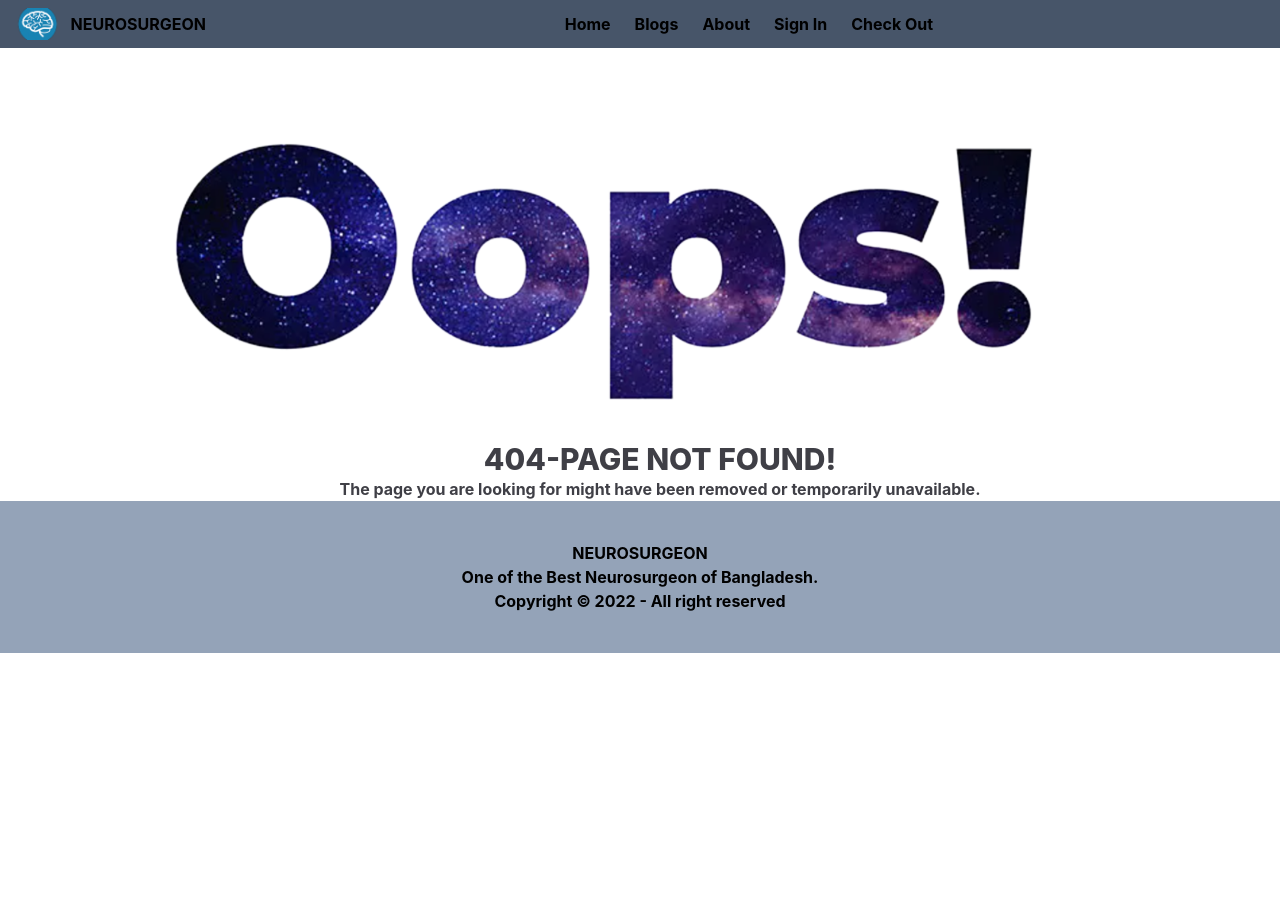
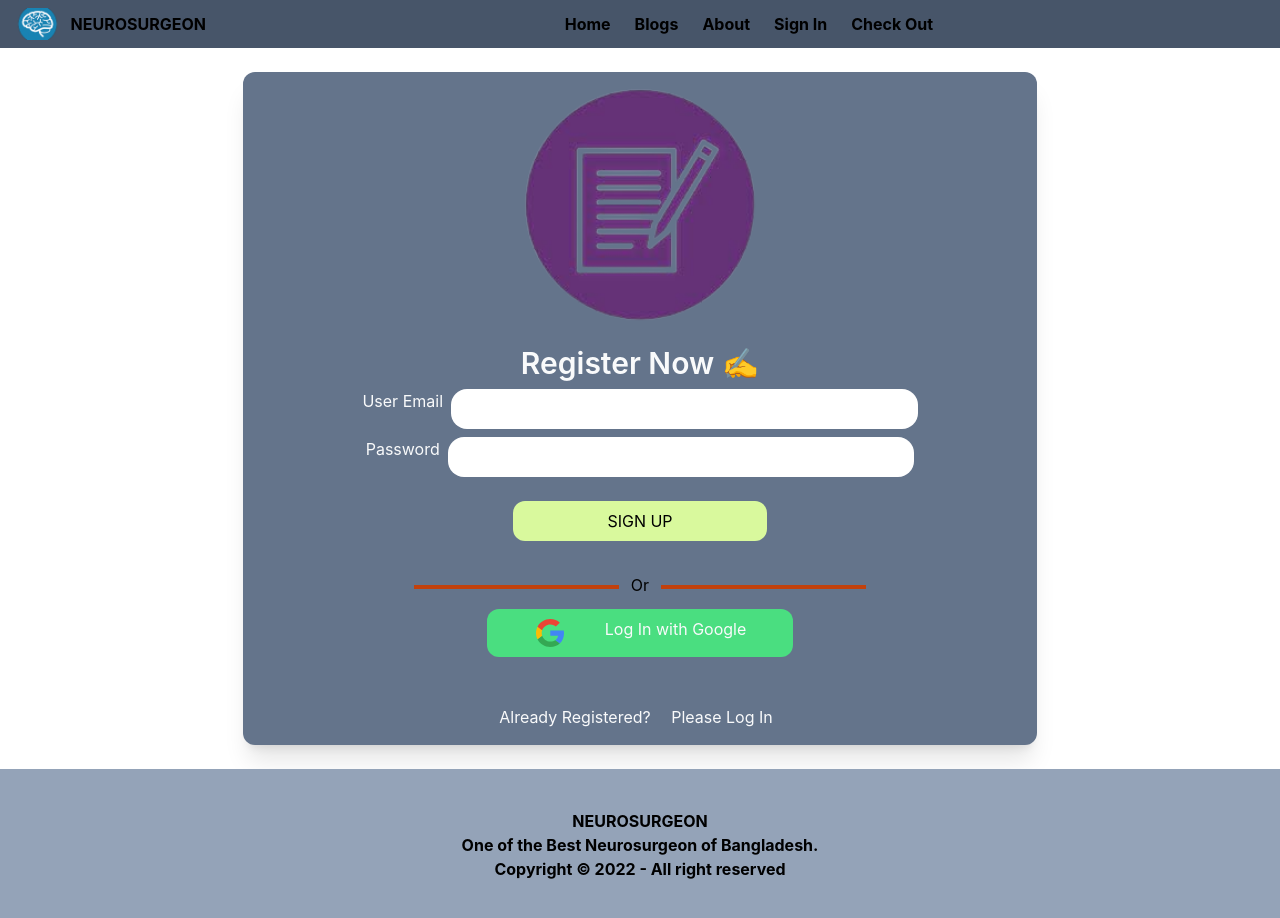
Before and after one commit to mb-tousif/NEUROSURGEON, a React (Create React App) app: page /register in a window 1280 px wide. Shown: the top 918 px of the page. Before the commit the page ends 800 px from the top, so only its background shows below. Built offline with nearby package versions, Linux system fonts and the light colour scheme; no server answers.

Commit message:
sign-in complete

```diff
--- a/src/App.js
+++ b/src/App.js
@@ -7,6 +7,7 @@ import Footer from './components/Footer/Footer';
 import Header from './components/Header/Header';
 import HomeMain from './components/Home/HomeMain';
 import PageNotFound from './components/page-404/PageNotFound';
+import SignUp from './components/register/SignUp';
 import RequireAuth from './components/RequiredAuth/RequireAuth';
 import SignIn from './components/SignIn/SignIn';
 
@@ -28,6 +29,7 @@ function App() {
           }
         />
         <Route path="/about" element={<About />} />
+        <Route path='/register' element={<SignUp/>}/>
         <Route path="*" element={<PageNotFound />} />
       </Routes>
       <Footer />
--- a/src/components/SignIn/SignIn.js
+++ b/src/components/SignIn/SignIn.js
@@ -1,6 +1,6 @@
 import React, { useState } from "react";
 import { useSignInWithEmailAndPassword } from "react-firebase-hooks/auth";
-// import { useSendEmailVerification } from "react-firebase-hooks/auth";
+import { useNavigate } from "react-router-dom";
 import { auth } from "../../firebase.init";
 import logImage from "./image/logo.svg";
 
@@ -9,6 +9,7 @@ const SignIn = () => {
   const [password, setPassword] = useState('');
   const [signInWithEmailAndPassword, user, loading, error] =
     useSignInWithEmailAndPassword(auth);
+  const navigate = useNavigate();
   const getUserEmail = (e) => {
     setEmail(e.target.value)
   };
@@ -17,14 +18,14 @@ const SignIn = () => {
   };
   const getLogIn = (e) => {
     e.preventDefault();
-    console.log(email, password);
+    // console.log(email, password);
     signInWithEmailAndPassword(email, password);
+    navigate("/checkout");
   };
-  // const [sendEmailVerification, sending] =
-  //   useSendEmailVerification(auth);
-  // if (sending) {
-  //   return <p>Sending...</p>;
-  // }
+
+   if (loading) {
+     return <p>Loading...</p>;
+   }
 
   return (
     <div className="w-4/5 mx-auto p-4">
@@ -61,21 +62,12 @@ const SignIn = () => {
               Log In
             </button>
           </div>
-          {/* <div className="flex justify-center m-2">
-            <button
-              className="btn bg-lime-400 rounded-xl w-1/3 p-2 text-center"
-              onClick={async () => {
-                await sendEmailVerification();
-                alert("Sent email");
-              }}
-            >
-              Verify email
-            </button>
-          </div> */}
         </form>
         <p className="text-center text-gray-50 p-4">
           New to here?
-          <span className="btn">Please Sign Up</span>
+          <span className="hover:bg-lime-200 hover:text-black ml-2 p-2 rounded-2xl" onClick={() => navigate("/register")}>
+            Please Sign Up
+          </span>
         </p>
       </div>
     </div>
--- a/src/components/about/About.js
+++ b/src/components/about/About.js
@@ -7,7 +7,7 @@ const About = () => {
             <p className='text-xl font-bold text-center'>Assalamualaikum! I am AZIZUL HAQUE TOUSIF.</p>
             <p>Becoming a MERN Stack Web Developer is my passion! That's why I Sign up with Jhanker Mahbub in <a className='text-violet-800 font-semibold' href="https://web.programming-hero.com/">Programming-hero</a> web-development course. My course is going on. It's nearly 70% finished.Five month ago I did not know anything like what is HTML/CSS? Now I am doing hard work to learn web-development. InshoAllah very soon I will be a MERN stack web developer! </p>
         </div>
-        <img className="m-2 scale-105 p-2 h-96 mx-auto rounded-full shadow-2xl" src={myPicture} alt="myPhoto" />
+        <img className="m-2 hover:scale-105 p-2 h-96 mx-auto rounded-full shadow-2xl" src={myPicture} alt="myPhoto" />
       </div>
     );
 };
--- a/src/components/register/SignUp.js
+++ b/src/components/register/SignUp.js
@@ -1,17 +1,17 @@
 import React, { useState } from "react";
 import logImage from "./image/signUp.png";
 import logo from "./image/google.svg";
-import { useCreateUserWithEmailAndPassword, useSignInWithGoogle } from "react-firebase-hooks/auth";
 import { auth } from "../../firebase.init";
+import { createUserWithEmailAndPassword } from "firebase/auth";
+import { useNavigate } from "react-router-dom";
+import { useSignInWithGoogle } from "react-firebase-hooks/auth";
 
 const SignUp = () => {
     const [email, setEmail] = useState("");
     const [password, setPassword] = useState("");
-    const [createUserWithEmailAndPassword, user, loading, error] =
-      useCreateUserWithEmailAndPassword(auth, {useSendEmailVerification:true});
-    const [signInWithGoogle, googleUser, googleLoading, googleError] =
-      useSignInWithGoogle(auth);
-
+    createUserWithEmailAndPassword(auth, email, password);
+    const [signInWithGoogle, user, loading, error] = useSignInWithGoogle(auth);
+    const navigate = useNavigate();
      const getUserEmail = (e) => {
        setEmail(e.target.value);
      };
@@ -20,27 +20,27 @@ const SignUp = () => {
      };
      const getSignIn = (e) => {
        e.preventDefault();
-       console.log(email, password);
-       createUserWithEmailAndPassword(email,password)
+      //  console.log("from Submited",email, password);
      };
 
-     if (googleError) {
-       return (
-         <div>
-           <p>Error: {googleError.message}</p>
-         </div>
-       );
-     }
-     if (googleLoading) {
-       return <p>Loading...</p>;
-     }
-     if (googleUser) {
-       return (
-         <div>
-           <p>Signed In User: {googleUser.email}</p>
-         </div>
-       );
-     }
+
+    //  if (googleError) {
+    //    return (
+    //      <div>
+    //        <p>Error: {googleError.message}</p>
+    //      </div>
+    //    );
+    //  }
+    //  if (googleLoading) {
+    //    return <p>Loading...</p>;
+    //  }
+    //  if (googleUser) {
+    //    return (
+    //      <div>
+    //        <p>Signed In User: {googleUser.email}</p>
+    //      </div>
+    //    );
+    //  }
   return (
     <div className="w-4/5 mx-auto p-4">
       <div className="bg-slate-500 w-4/5 mx-auto rounded-xl shadow-xl">
@@ -53,7 +53,7 @@ const SignUp = () => {
           <input
             className="h-10 w-3/5 ml-2 rounded-2xl text-center text-black"
             type="email"
-              name=""
+            required
             onBlur={getUserEmail}
             id="userEmail"
           />
@@ -63,13 +63,17 @@ const SignUp = () => {
           <input
             className="h-10 w-3/5 ml-2 rounded-2xl text-center text-black"
             type="password"
-              name=""
+            required
             onBlur={getUserPassword}
             id="userPass"
           />
         </div>
         <div className="flex justify-center p-4">
-            <button onSubmit={getSignIn} className="bg-lime-200 hover:bg-lime-400 rounded-xl w-1/3 p-2 text-center">
+          <button
+            onSubmit={getSignIn}
+            onClick={() => navigate("/login")}
+            className="bg-lime-200 hover:bg-lime-400 rounded-xl w-1/3 p-2 text-center"
+          >
             SIGN UP
           </button>
         </div>
@@ -81,13 +85,22 @@ const SignUp = () => {
         <div className="w-3/5 mx-auto pb-4">
           <div className="flex justify-center m-2">
             <button
-              onClick={() => signInWithGoogle()}
-              className="bg-green-400 hover:bg-green-700 rounded-xl w-2/3 p-2 text-gray-50 text-center"
-            ><img src={logo} alt="logo" /> Log In with Google
+              className="bg-green-400 flex justify-evenly hover:bg-green-700 rounded-xl w-2/3 p-2 text-gray-50 text-center"
+              onClick={()=>signInWithGoogle()}
+            >
+              <img src={logo} alt="logo" /> Log In with Google
             </button>
           </div>
         </div>
-        <p className="text-center text-gray-50 m-2 p-4">Already Registered? <span> Please Log In</span>
+        <p className="text-center text-gray-50 m-2 p-4">
+          Already Registered?{" "}
+          <span
+            className="hover:bg-lime-200 hover:text-black ml-2 p-2 rounded-2xl"
+            onClick={() => navigate("/login")}
+          >
+            {" "}
+            Please Log In
+          </span>
         </p>
       </div>
     </div>
```
Lines whose indentation alone changed are shown as unchanged.
